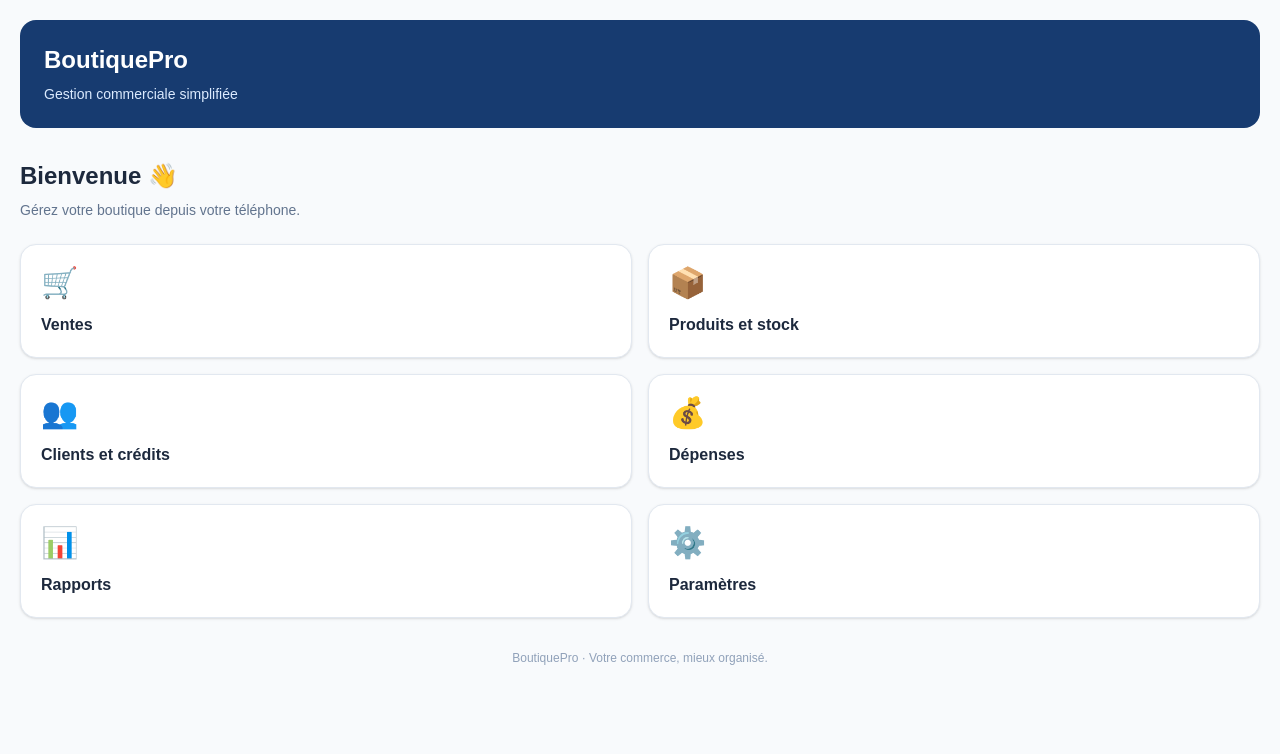
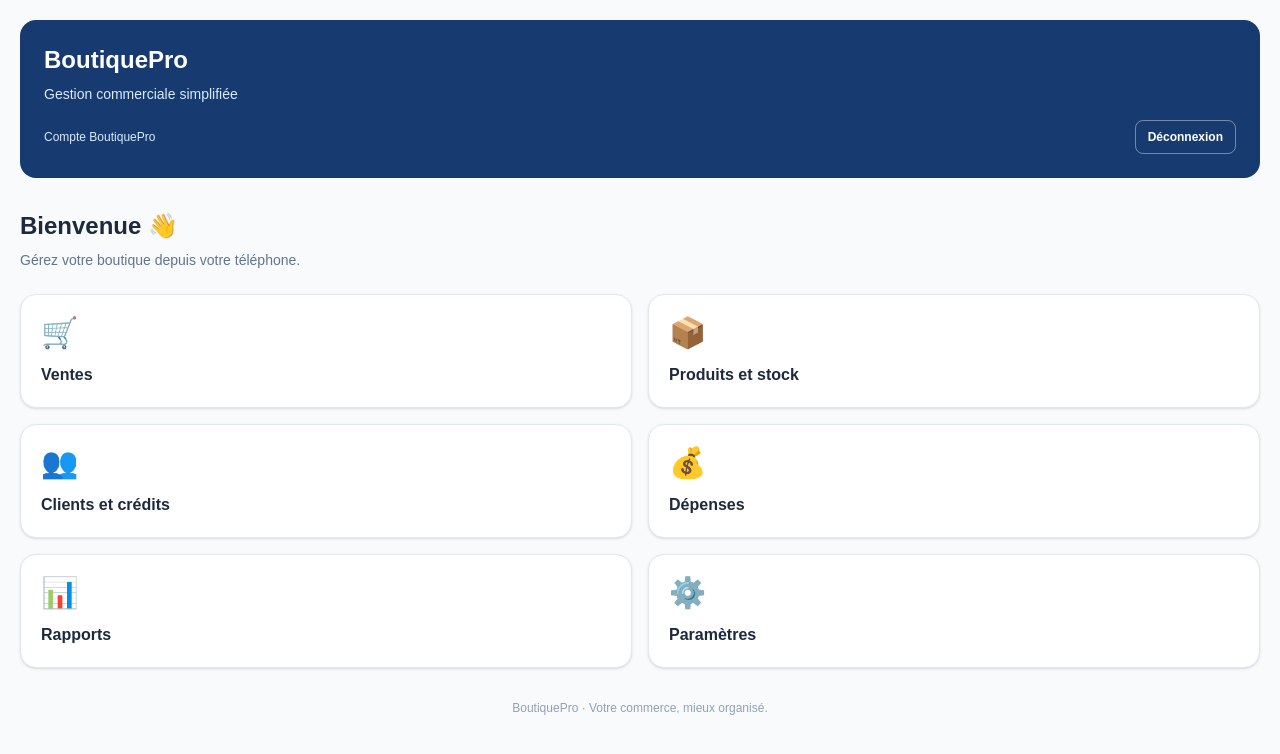
Before and after one commit to braukael-crypto/boutique-pro, a Next.js app: page / in a window 1280 px wide. Shown: the top 754 px of the page. Built offline with nearby package versions, Linux system fonts and the light colour scheme; no server answers.

Commit message:
Show signed-in account and add dashboard logout

```diff
--- a/src/app/page.tsx
+++ b/src/app/page.tsx
@@ -11,7 +11,10 @@ const modules = [
   { icon: "⚙️", label: "Paramètres", href: "/parametres" },
 ];
 
-export default function Home() {
+export default async function Home() {
+  const supabase = await createClient();
+  const { data: { user } } = await supabase.auth.getUser();
+
   return (
     <main className="min-h-screen bg-slate-50 p-5 text-slate-800">
       <header className="rounded-2xl bg-[#173B70] p-6 text-white">
@@ -19,6 +22,14 @@ export default function Home() {
         <p className="mt-2 text-sm text-blue-100">
           Gestion commerciale simplifiée
         </p>
+        <div className="mt-4 flex flex-wrap items-center justify-between gap-3">
+          <p className="text-xs text-blue-100">{user?.email ?? "Compte BoutiquePro"}</p>
+          <form action={signOutAction}>
+            <button className="rounded-lg border border-white/40 px-3 py-2 text-xs font-semibold text-white">
+              Déconnexion
+            </button>
+          </form>
+        </div>
       </header>
 
       <section className="mt-8">
@@ -29,31 +40,16 @@ export default function Home() {
       </section>
 
       <section className="mt-6 grid grid-cols-2 gap-4">
-        {modules.map((module) => {
-          const content = (
-            <>
-              <div className="text-3xl">{module.icon}</div>
-              <h3 className="mt-3 font-bold">{module.label}</h3>
-            </>
-          );
-
-          return module.href ? (
+        {modules.map((module) => (
           <Link
             key={module.label}
             href={module.href}
             className="rounded-2xl border border-slate-200 bg-white p-5 shadow-sm transition hover:border-blue-300 hover:shadow-md"
           >
-              {content}
+            <div className="text-3xl">{module.icon}</div>
+            <h3 className="mt-3 font-bold">{module.label}</h3>
           </Link>
-          ) : (
-            <div
-              key={module.label}
-              className="rounded-2xl border border-slate-200 bg-white p-5 shadow-sm"
-            >
-              {content}
-            </div>
-          );
-        })}
+        ))}
       </section>
 
       <p className="mt-8 text-center text-xs text-slate-400">
```
Lines whose indentation alone changed are shown as unchanged.
